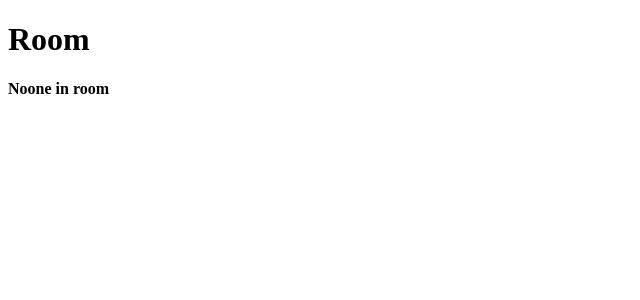
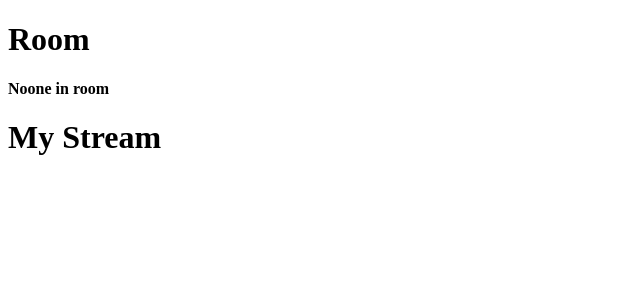
Before and after one commit to shresthashim/webrtc, a React (Vite) app in the folder client/: page /room/1 in a window 1280 px wide. Shown: the top 300 px of the page, without its empty margins (0-640 px from the left). Built offline with nearby package versions, Linux system fonts and the light colour scheme; no server answers.

Commit message:
Refactor package dependencies and add video call functionality to RoomPage component

```diff
--- a/client/package.json
+++ b/client/package.json
@@ -12,6 +12,7 @@
   "dependencies": {
     "react": "^18.3.1",
     "react-dom": "^18.3.1",
+    "react-player": "^2.16.0",
     "react-router-dom": "^6.26.2",
     "socket.io-client": "^4.8.0"
   },
--- a/client/src/pages/Room.jsx
+++ b/client/src/pages/Room.jsx
@@ -1,15 +1,22 @@
 import React, { useEffect, useCallback, useState } from "react";
 import { useSocket } from "../context/SocketProvider";
+import ReactPlayer from "react-player";
 
 const RoomPage = () => {
   const socket = useSocket();
 
   const [remoteSocketId, setRemoteSocketId] = useState(null);
+  const [myStream, setMyStream] = useState(null);
 
   const handleUserJoined = useCallback(({ email, id }) => {
     console.log(`${email} joined the room with id: ${id}`);
     setRemoteSocketId(id);
   }, []);
+
+  const handleCall = useCallback(async () => {
+    const stream = await navigator.mediaDevices.getUserMedia({ video: true, audio: true });
+    setMyStream(stream);
+  }, [socket, remoteSocketId]);
 
   useEffect(() => {
     socket.on("user:joined", handleUserJoined);
@@ -23,6 +30,11 @@ const RoomPage = () => {
     <>
       <h1>Room</h1>
       <h4>{remoteSocketId ? "Connected" : "Noone in room"}</h4>
+
+      {remoteSocketId && <button onClick={handleCall}>CALL</button>}
+
+      <h1>My Stream</h1>
+      {myStream && <ReactPlayer muted height={300} width={500} url={myStream} playing />}
     </>
   );
 };
```
Also changed, not shown: 1 other file (tests, documents, lock files or other folders).
